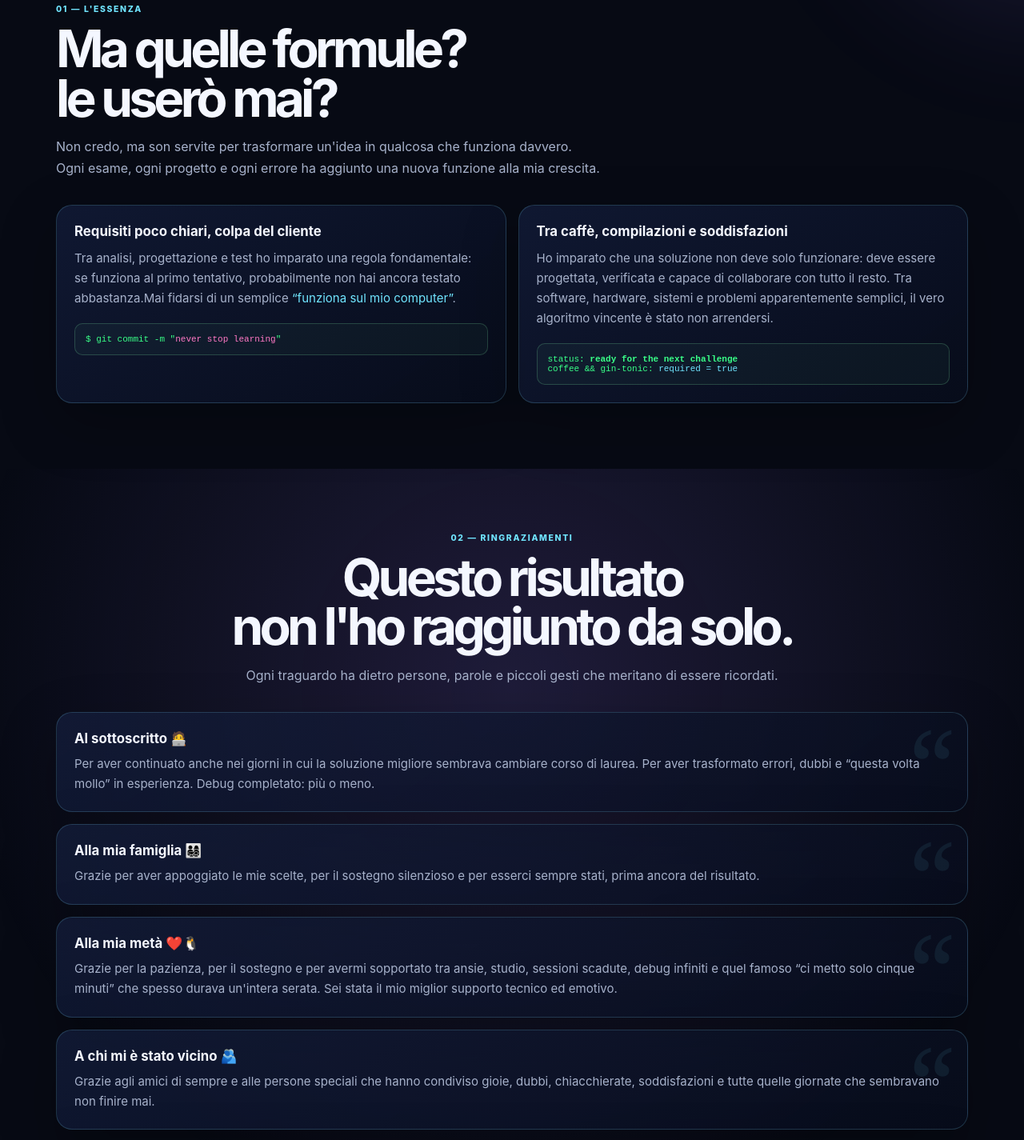
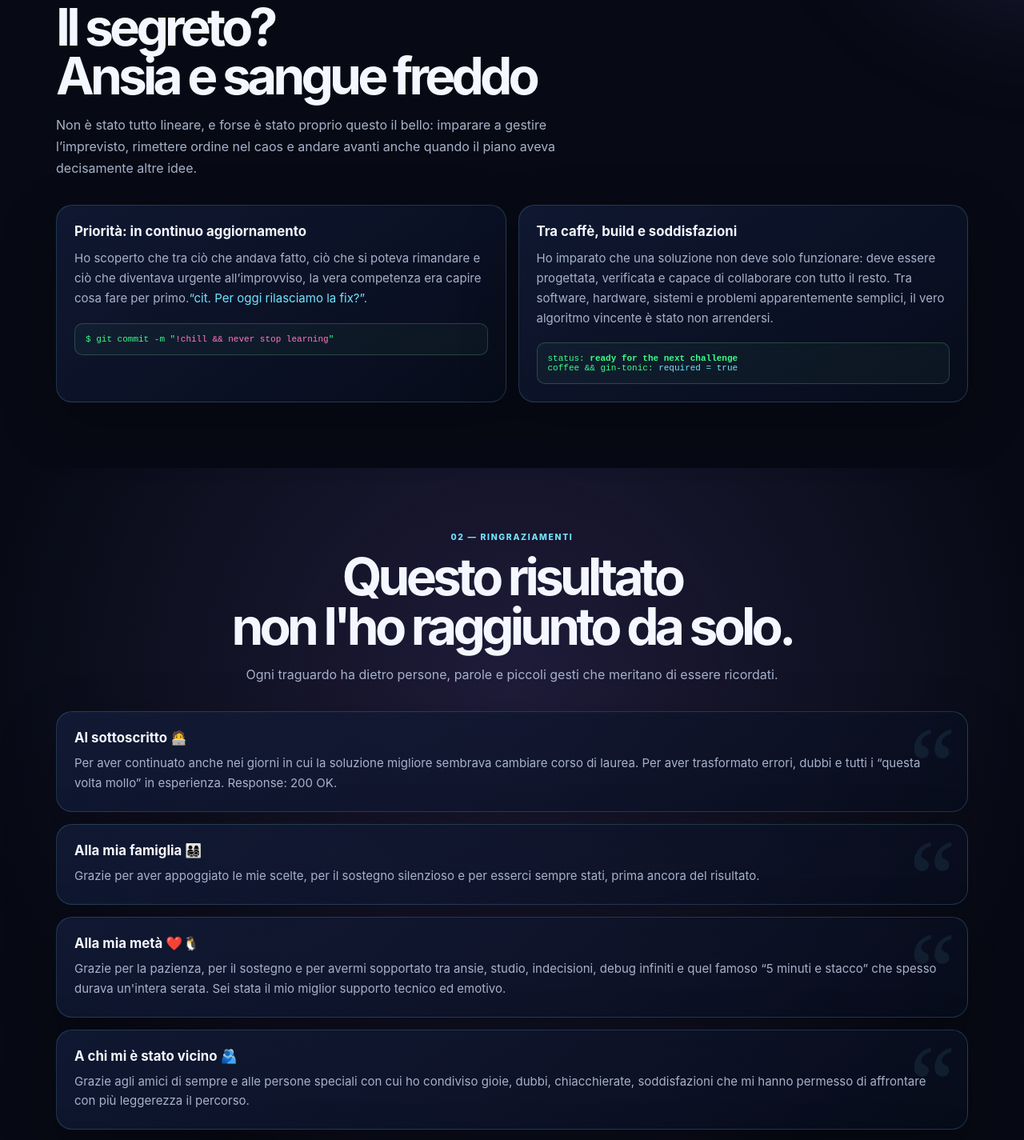
Before and after one commit to eugeniosicuro3/laurea, a plain HTML site: page index.html in a window 1280 px wide. Shown: the part 936-2361 px from the top of the page at 80% size. Drawn offline with Linux system fonts and the light colour scheme.

Commit message:
fix: varie

```diff
--- a/index.html
+++ b/index.html
@@ -1063,7 +1063,7 @@
         <div class="hero-copy">
           <div class="eyebrow">Build completed · Laurea achieved</div>
             <h1 class="hero-title">
-              <span class="hero-name">Eugenio<br><span>Sicuro.</span></span>
+              <span class="hero-name">Eugenio<br><span>Sicuro 2.0</span></span>
 
               <span class="fireworks" aria-hidden="true">
                 <span class="firework firework-one"></span>
@@ -1071,8 +1071,7 @@
                 <span class="firework firework-three"></span>
               </span>
             </h1>
-          <p class="intro">Dopo anni in beta, test, progetti, sessioni e notti passate a pensare a quel bug
-            invisibile, oggi una nuova versione di me è pronta per essere rilasciata in produzione.</p>
+          <p class="intro">Dopo anni in beta, test, e varie fix nel mio percorso, oggi una nuova versione di me è pronta per essere rilasciata in produzione.</p>
           <div class="buttons">
             <div class="loader-status" id="loaderStatus"><span class="loader"></span><span
                 class="loading-text">compiling acknowledgements...</span><span class="success-text">success · build
@@ -1107,19 +1106,20 @@
     <section id="storia">
       <div class="wrap">
         <div class="label">01 — L'essenza</div>
-        <h2>Ma quelle formule?<br>le userò mai?</h2>
-        <p class="muted">Non credo, ma son servite per trasformare un'idea in qualcosa che funziona davvero. Ogni esame, ogni
-          progetto e ogni errore ha aggiunto una nuova funzione alla mia crescita.</p>
+        <h2>Il segreto?<br>Ansia e sangue freddo</h2>
+        <p class="muted">  Non è stato tutto lineare, e forse è stato proprio questo il bello:
+          imparare a gestire l’imprevisto, rimettere ordine nel caos e andare avanti
+          anche quando il piano aveva decisamente altre idee.</p>
         <div class="story">
           <article class="story-card">
-            <h3>Requisiti poco chiari, colpa del cliente</h3>
-            <p>Tra analisi, progettazione e test ho imparato una regola fondamentale:
-                se funziona al primo tentativo, probabilmente non hai ancora testato
-                abbastanza.Mai fidarsi di un semplice <span class="highlight">“funziona sul mio computer”</span>.</p>
-            <div class="terminal-line">$ git commit -m "<span class="pink">never stop learning</span>"</div>
+            <h3>Priorità: in continuo aggiornamento</h3>
+            <p>Ho scoperto che tra ciò che andava fatto, ciò che si poteva rimandare
+              e ciò che diventava urgente all’improvviso, la vera competenza era
+              capire cosa fare per primo.<span class="highlight">“cit. Per oggi rilasciamo la fix?”</span>.</p>
+            <div class="terminal-line">$ git commit -m "<span class="pink">!chill && never stop learning</span>"</div>
           </article>
           <article class="story-card">
-            <h3>Tra caffè, compilazioni e soddisfazioni</h3>
+            <h3>Tra caffè, build e soddisfazioni</h3>
             <p>
               Ho imparato che una soluzione non deve solo funzionare: deve essere
               progettata, verificata e capace di collaborare con tutto il resto. Tra
@@ -1145,8 +1145,8 @@
             <h3>Al sottoscritto 🧑‍💻</h3>
               <p>
                 Per aver continuato anche nei giorni in cui la soluzione migliore
-                sembrava cambiare corso di laurea. Per aver trasformato errori, dubbi e
-                “questa volta mollo” in esperienza. Debug completato: più o meno.
+                sembrava cambiare corso di laurea. Per aver trasformato errori, dubbi e tutti i
+                “questa volta mollo” in esperienza. Response: 200 OK.
               </p>
           </article>
           <article class="thanks-card">
@@ -1156,14 +1156,14 @@
           </article>
           <article class="thanks-card">
             <h3>Alla mia metà ❤️🐧</h3>
-            <p>Grazie per la pazienza, per il sostegno e per avermi sopportato tra ansie, studio, sessioni scadute,
-              debug infiniti e quel famoso “ci metto solo cinque minuti” che spesso durava un'intera serata. Sei stata
+            <p>Grazie per la pazienza, per il sostegno e per avermi sopportato tra ansie, studio, indecisioni,
+              debug infiniti e quel famoso “5 minuti e stacco” che spesso durava un'intera serata. Sei stata
               il mio miglior supporto tecnico ed emotivo.</p>
           </article>
           <article class="thanks-card">
             <h3>A chi mi è stato vicino 🫂</h3>
-            <p>Grazie agli amici di sempre e alle persone speciali che hanno condiviso gioie, dubbi, chiacchierate,
-              soddisfazioni e tutte quelle giornate che sembravano non finire mai.</p>
+            <p>Grazie agli amici di sempre e alle persone speciali con cui ho condiviso gioie, dubbi, chiacchierate,
+              soddisfazioni che mi hanno permesso di affrontare con più leggerezza il percorso.</p>
           </article>
           <article class="thanks-card">
             <h3>A chi mi ha insegnato 👨‍🏫</h3>
@@ -1181,7 +1181,7 @@
               <div class="wrap">
                 <div class="label">Final build</div>
                 <h2>La laurea è un traguardo.<br><span>Ora si sbloccano nuove feature...</span></h2>
-                <p>To be continued: nuove idee,nuovi progetti e nuovi problemi da risolvere. Qualche bug proverà sicuramente a mettersi in mezzo, ma ormai ho imparato a fare debugging
+                <p>To be continued: è momento di rilassarsi un pò...ma non troppo! Pronto per nuove idee,nuovi progetti e nuovi problemi da risolvere. Qualche bug proverà sicuramente a mettersi in mezzo, ma ormai ho imparato a fare debugging
                   anche della vita — o almeno a riavviare quando serve.</p>
                 <div class="final-code">🚀 next_step = <span class="pink">"build something amazing"</span>;</div>
               </div>
```
